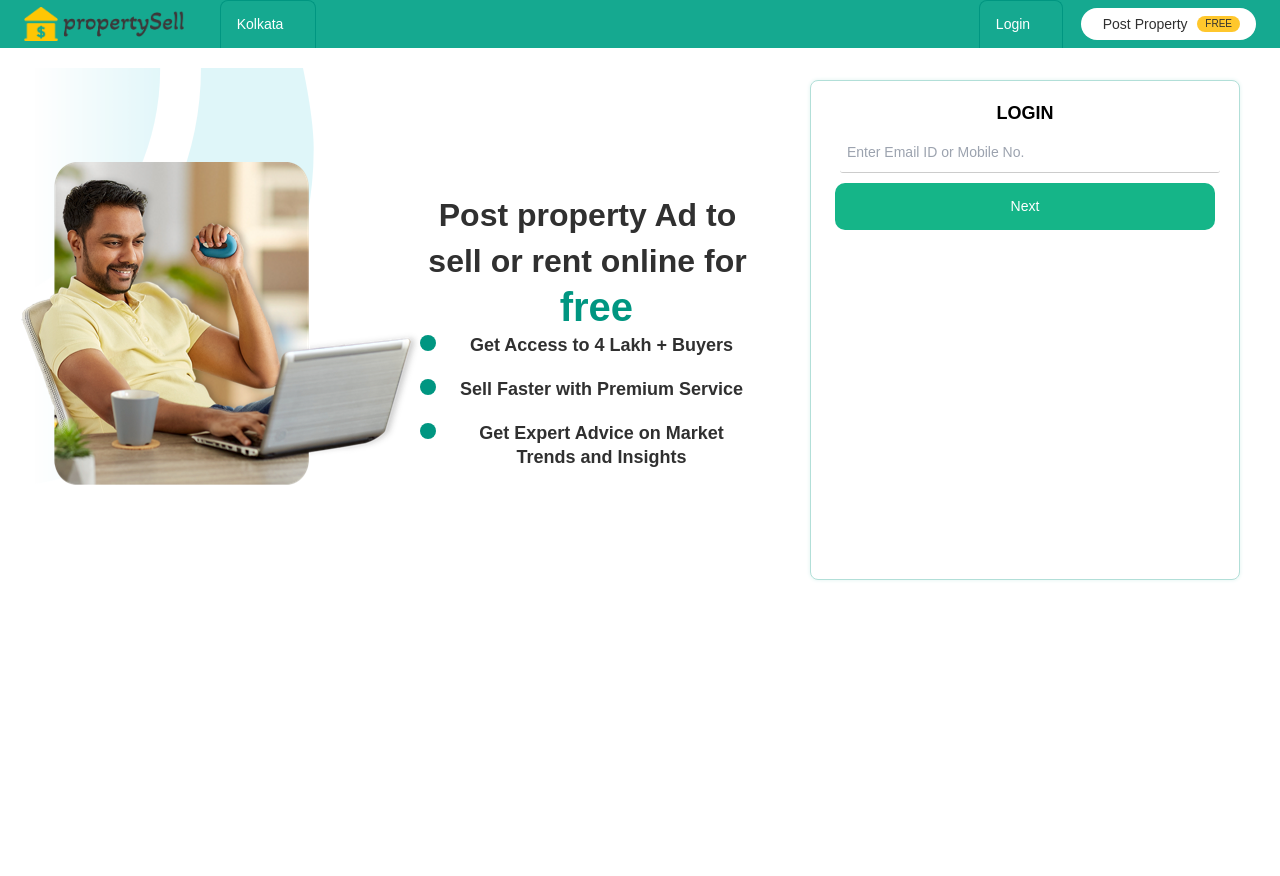
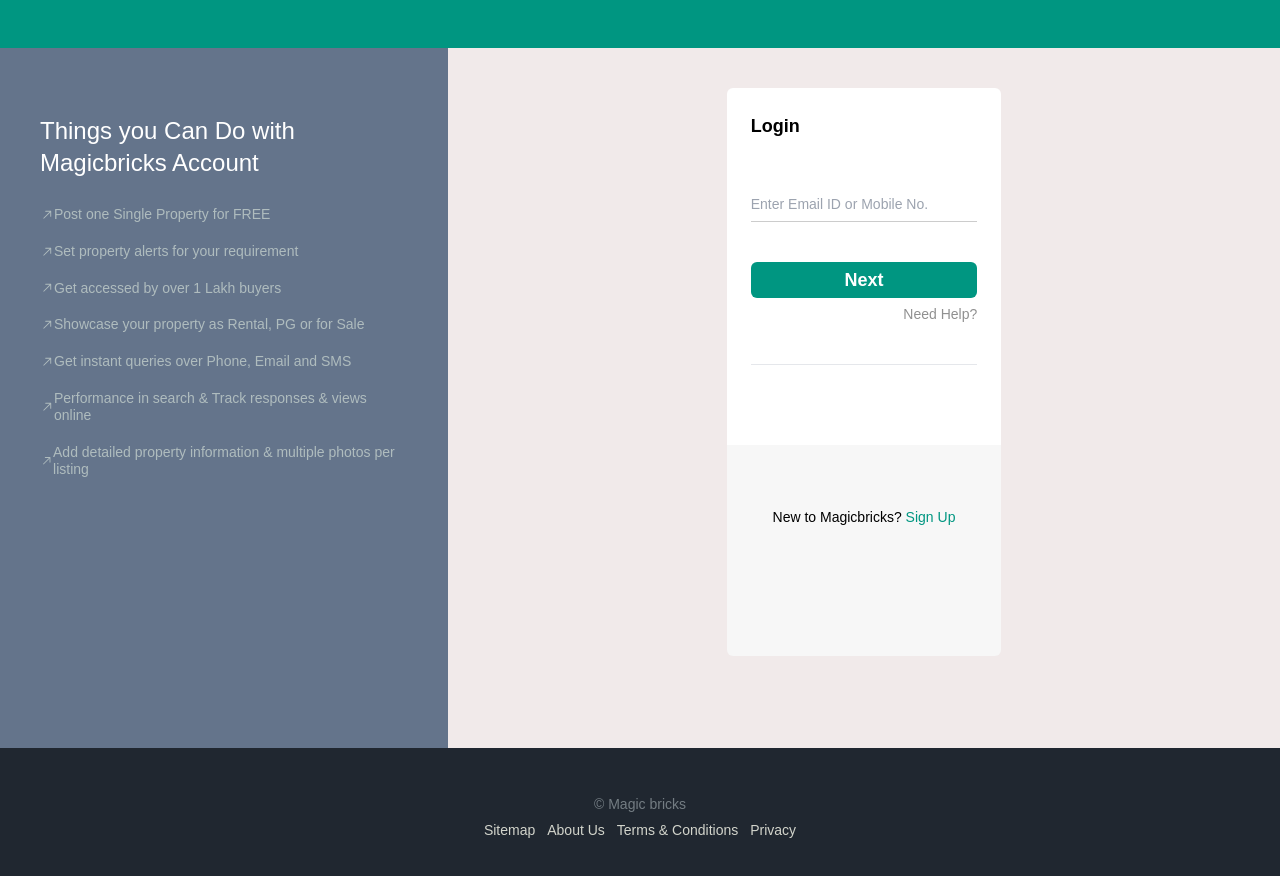
Before and after one commit to gitsomnath/propertySell, a React (Create React App) app: page /login in a window 1280 px wide. Shown: the top 876 px of the page. Before the commit the page ends 800 px from the top, so only its background shows below. Built offline with nearby package versions, Linux system fonts and the light colour scheme; grey boxes are pictures that could not be loaded.

Commit message:
Changes in Login page and Sign up page

```diff
--- a/src/App.js
+++ b/src/App.js
@@ -8,6 +8,7 @@
 import PostPage from './components/post';
 import LoginPage from './components/login';
 import Header from './common/Header';
+import SignUp from './components/SignUp';
 
 function App() {
   return (
@@ -19,6 +20,7 @@
           <Route path="/" element={<Home/>} /> {/* Route for "/post" */}
           <Route path="/login" element={<LoginPage/>} /> {/* Route for "/post" */}
           <Route path="/post" element={<PostPage/>} /> {/* Route for "/post" */}
+          <Route path="/sign_up" element={<SignUp/>} />
         </Routes>
       </div>
     </Router>
--- a/src/common/Header.jsx
+++ b/src/common/Header.jsx
@@ -12,11 +12,14 @@
 
         navigate('/login');
       };
+      const redirectedToHome = () => {
+        navigate('/');
+      };
   return (
     <header>
     <div className="container">
       <div className="headerleft">
-        <a href="" className="sLogo">
+        <a href="" onClick={redirectedToHome} className="sLogo">
           <img src={Logo} alt="propertySell Logo" />
         </a>
         <div className="header-menu-wrap">
--- /dev/null
+++ b/src/components/SignUp.jsx
@@ -0,0 +1,71 @@
+import React from 'react'
+import { RxArrowTopRight } from "react-icons/rx";
+const SignUp = () => {
+    return (
+        <div className='h-[700px] flex'>
+
+            <div className='w-[35%] bg-slate-500'>
+                <div className=' text-start p-10 flex justify-evenly flex-col h-[70%]'>
+                    <p className='p-2 pl-0 text-2xl text-[#FFFFFF]'>Things you Can Do with<br /> Magicbricks Account</p>
+                    <p className="text-[#AFBCBE] flex items-center"><RxArrowTopRight /> Post one Single Property for FREE</p>
+                    <p className="text-[#AFBCBE] flex items-center"><RxArrowTopRight /> Set property alerts for your requirement</p>
+                    <p className="text-[#AFBCBE] flex items-center"><RxArrowTopRight /> Get accessed by over 1 Lakh buyers</p>
+                    <p className='text-[#AFBCBE] flex items-center'><RxArrowTopRight /> Showcase your property as Rental, PG or for Sale</p>
+                    <p className="text-[#AFBCBE] flex items-center"><RxArrowTopRight /> Get instant queries over Phone, Email and SMS</p>
+                    <p className="text-[#AFBCBE] flex items-center"><RxArrowTopRight /> Performance in search & Track responses & views online</p>
+                    <p className="text-[#AFBCBE] flex items-center"><RxArrowTopRight />Add detailed property information & multiple photos per listing</p>
+                </div>
+            </div>
+            <div className='w-[65%] bg-slate-900 flex justify-center pt-10 text-start'>
+                <div className='h-[80%] w-[33%] bg-white rounded-md  '>
+                    <div className='flex flex-col justify-between mb-10 pb-10 p-6 h-[100%]'>
+                        <p className='font-bold text-lg'>Sign Up</p>
+                        <div>
+                            <p className='text-[#909090]'>I am</p>
+                            <div className='flex justify-between '>
+                                <div>
+
+                                    <input type="radio" id="html" name="fav_language" value="HTML" className='m-2 ml-0 pl-0' />
+                                    <label for="html">Buyer/Owner/Tenant</label>
+                                </div>
+
+                                <div className=''>
+                                    <input type="radio" id="css" name="fav_language" value="CSS" className='m-2' />
+                                    <label for="css">Agent</label>
+                                </div>
+                                <div>
+                                    <input type="radio" id="javascript" name="fav_language" value="JavaScript" className='m-2' />
+                                    <label for="javascript">Builder</label>
+                                </div>
+
+                            </div>
+                        </div>
+                        <input type="text" placeholder='Name' className='border-b pb-2' />
+                        <input type="text" placeholder='Email' className='border-b pb-2' />
+                        <input type="text" placeholder='Password' className='border-b pb-2' />
+                        <div className='w-full flex justify-between gap-5'>
+                            <select name="" id="" className='outline-none border-b pb-2'>
+                                <option value=""className=''>+91</option>
+                            </select>
+                        <input type="text" placeholder='Mobile Number' className='border-b pb-2 w-full' />
+                        </div>
+                        <div className='flex gap-2'>
+                            <input type="checkbox" name="" id="" />
+                            <p>I agree to Magicbricks T&C, Privacy Policy, & Cookie Policy</p>
+                        </div>
+                        <div>
+                            <button className='w-full p-2 bg-[#009681] text-white rounded-md'>Sign Up</button>
+                        </div>
+                        <div className='  '>
+                            <p className='text-center '>Already Registered? <button className='text-[#009681]'>Login Now</button></p>
+                        </div>
+                    </div>
+
+                </div>
+            </div>
+
+        </div>
+    )
+}
+
+export default SignUp
--- a/src/components/login.jsx
+++ b/src/components/login.jsx
@@ -1,43 +1,94 @@
 import React, { useState } from 'react';
 import "../style/Home.css";
 import Laptop from "../Images/pp-hero-web.png";
-
+import { RxArrowTopRight } from "react-icons/rx";
 function LoginPage() {
 
 
     return (
-        <div className='post-property'>
-            <div className='property-image'>
-                <img src={Laptop} alt="laptop-Image" />
-            </div>
-            <div className='property-text'>
-                <h1>
-                    Post property Ad to sell or rent online for
-                    &nbsp;&nbsp;
-                    <span className='text-free'>free</span>
-                </h1>
-                <div className='text-post'>
-                    <i className="fa-solid fa-check"></i><p> Get Access to 4 Lakh +
-                        Buyers</p>
-                    <i className="fa-solid fa-check"></i><p> Sell Faster with
-                        Premium Service</p>
-                    <i className="fa-solid fa-check"></i><p> Get Expert Advice on
-                        Market Trends and Insights</p>
-                </div>
-            </div>
+        // <div className='post-property'>
+        //     <div className='property-image'>
+        //         <img src={Laptop} alt="laptop-Image" />
+        //     </div>
+        //     <div className='property-text'>
+        //         <h1>
+        //             Post property Ad to sell or rent online for
+        //             &nbsp;&nbsp;
+        //             <span className='text-free'>free</span>
+        //         </h1>
+        //         <div className='text-post'>
+        //             <i className="fa-solid fa-check"></i><p> Get Access to 4 Lakh +
+        //                 Buyers</p>
+        //             <i className="fa-solid fa-check"></i><p> Sell Faster with
+        //                 Premium Service</p>
+        //             <i className="fa-solid fa-check"></i><p> Get Expert Advice on
+        //                 Market Trends and Insights</p>
+        //         </div>
+        //     </div>
 
-            <div className="post-form">
-                <div className="postform-header">LOGIN</div>
-                <div className="postform-content">
-                    <div>
-                        <input style={{ width: "100%", "margin-left": "5px", height: "40px" }} className='number-input' type="number" placeholder="Enter Email ID or Mobile No." />
+        //     <div className="post-form">
+        //         <div className="postform-header">LOGIN</div>
+        //         <div className="postform-content">
+        //             <div>
+        //                 <input style={{ width: "100%", "margin-left": "5px", height: "40px" }} className='number-input' type="number" placeholder="Enter Email ID or Mobile No." />
+        //             </div>
+        //         </div>
+        //         <button className="start-now-button" >
+        //             Next
+        //         </button>
+        //     </div>
+
+        // </div>
+
+        <div>
+            <header className='bg-[#009681]'>
+                <img src='' />
+            </header>
+            <div className='h-[700px] flex'>
+
+                <div className='w-[35%] bg-slate-500'>
+                    <div className=' text-start p-10 flex justify-evenly flex-col h-[70%]'>
+                        <p className='p-2 pl-0 text-2xl text-[#FFFFFF]'>Things you Can Do with<br /> Magicbricks Account</p>
+                        <p className="text-[#AFBCBE] flex items-center"><RxArrowTopRight /> Post one Single Property for FREE</p>
+                        <p className="text-[#AFBCBE] flex items-center"><RxArrowTopRight /> Set property alerts for your requirement</p>
+                        <p className="text-[#AFBCBE] flex items-center"><RxArrowTopRight /> Get accessed by over 1 Lakh buyers</p>
+                        <p className='text-[#AFBCBE] flex items-center'><RxArrowTopRight /> Showcase your property as Rental, PG or for Sale</p>
+                        <p className="text-[#AFBCBE] flex items-center"><RxArrowTopRight /> Get instant queries over Phone, Email and SMS</p>
+                        <p className="text-[#AFBCBE] flex items-center"><RxArrowTopRight /> Performance in search & Track responses & views online</p>
+                        <p className="text-[#AFBCBE] flex items-center"><RxArrowTopRight />Add detailed property information & multiple photos per listing</p>
                     </div>
                 </div>
-                <button className="start-now-button" >
-                    Next
-                </button>
+                <div className='w-[65%] bg-[#f1eaea] flex justify-center pt-10 text-start'>
+                    <div className='h-[80%] w-[33%] bg-white rounded-md'>
+                        <div className='flex flex-col justify-between h-[60%]  mb-10 pb-10 p-6'>
+                         <p className='font-bold text-lg'>Login</p>
+                         <div className=''>
+                         <input type="text" className='outline-none  bg-transparent w-full p-2 pl-0 mb-10' placeholder='Enter Email ID or Mobile No.'/>
+                         <button className='bg-[#009681] mb-2 text-white w-full rounded-md text-center p-1 font-bold text-lg' > Next</button>
+                         <div className='flex justify-end border-b pb-10'>
+                         <button className='text-end text-[#909090]'>Need Help?</button>
+                         </div>
+                         </div>
+                         </div>
+                         <div className='h-[40%] bg-[#F7F7F7] rounded-b-md'>
+                         <p className='text-center pt-16'>New to Magicbricks? <button className='text-[#009681]'>Sign Up</button></p>
+                         </div>
+                    </div>
+                </div>
+
             </div>
+            <div className=' bg-[#202730] w-full text-white p-10'>
+                <p className='p-2 text-[#747D83]'>&copy; Magic bricks</p>
+                <nav className='flex justify-center'>
+                    <div className='w-[40%] flex justify-center gap-3 text-[#D2D4CB]'>
+                        <p>Sitemap </p>
+                        <p>About Us</p>
+                        <p>Terms & Conditions</p>
+                        <p>Privacy</p>
+                    </div>
 
+                </nav>
+            </div>
         </div>
 
     );
--- a/src/style/Home.css
+++ b/src/style/Home.css
@@ -247,7 +247,7 @@
 /* form */
 .App {
   text-align: center;
-  padding: 20px;
+  /* padding: 20px; */
 }
 
 .post-form {
```
